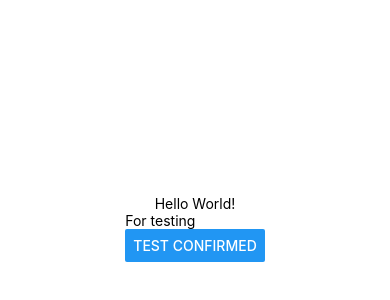
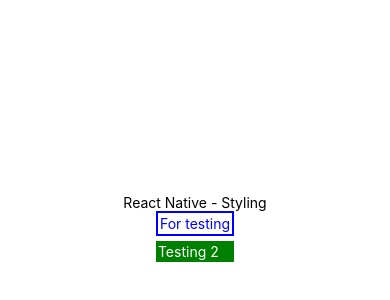
Before and after one commit to Mac1618/React-Native---The-Practical-Guide, a React Native app: screen / in a window 390 px wide. Shown: the part 194-494 px from the top of the page. Built offline with nearby package versions, Linux system fonts and the light colour scheme.

Commit message:
section 2: ways to use styling in react native

```diff
--- a/App.js
+++ b/App.js
@@ -2,18 +2,26 @@
 import { Alert, Button, StyleSheet, Text, View } from 'react-native';
 
 export default function App() {
-	const handleTest = () => {
-		Alert.alert('testing the button');
-	};
-
 	return (
 		<View style={styles.container}>
-			<Text>Hello World!</Text>
+			<Text>React Native - Styling</Text>
 			<StatusBar style="auto" />
 
 			<View>
-				<Text>For testing</Text>
-				<Button onPress={handleTest} title="test confirmed" />
+				{/* Inline Style */}
+				<Text
+					style={{
+						borderWidth: 2,
+            borderColor: "blue",
+						color: 'blue',
+						padding: 2,
+					}}
+				>
+					For testing
+				</Text>
+
+				{/* StyleSheet Objects */}
+				<Text style={styles.test_2}>Testing 2</Text>
 			</View>
 		</View>
 	);
@@ -26,4 +34,10 @@
 		alignItems: 'center',
 		justifyContent: 'center',
 	},
+	test_2: {
+		marginTop: 5,
+		backgroundColor: 'green',
+		color: 'white',
+		padding: 2,
+	},
 });
```
Also changed, not shown: notes.txt.
